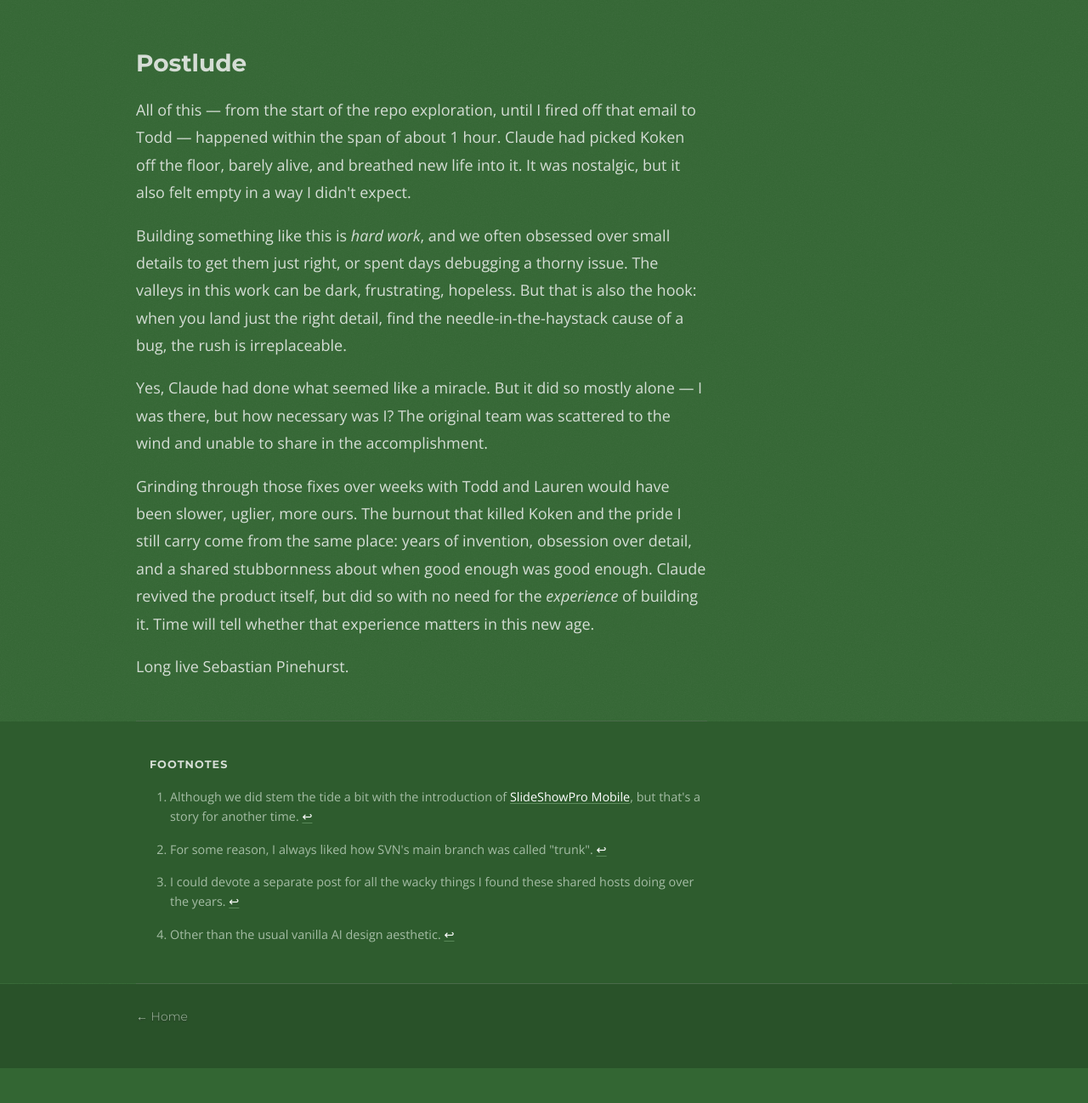
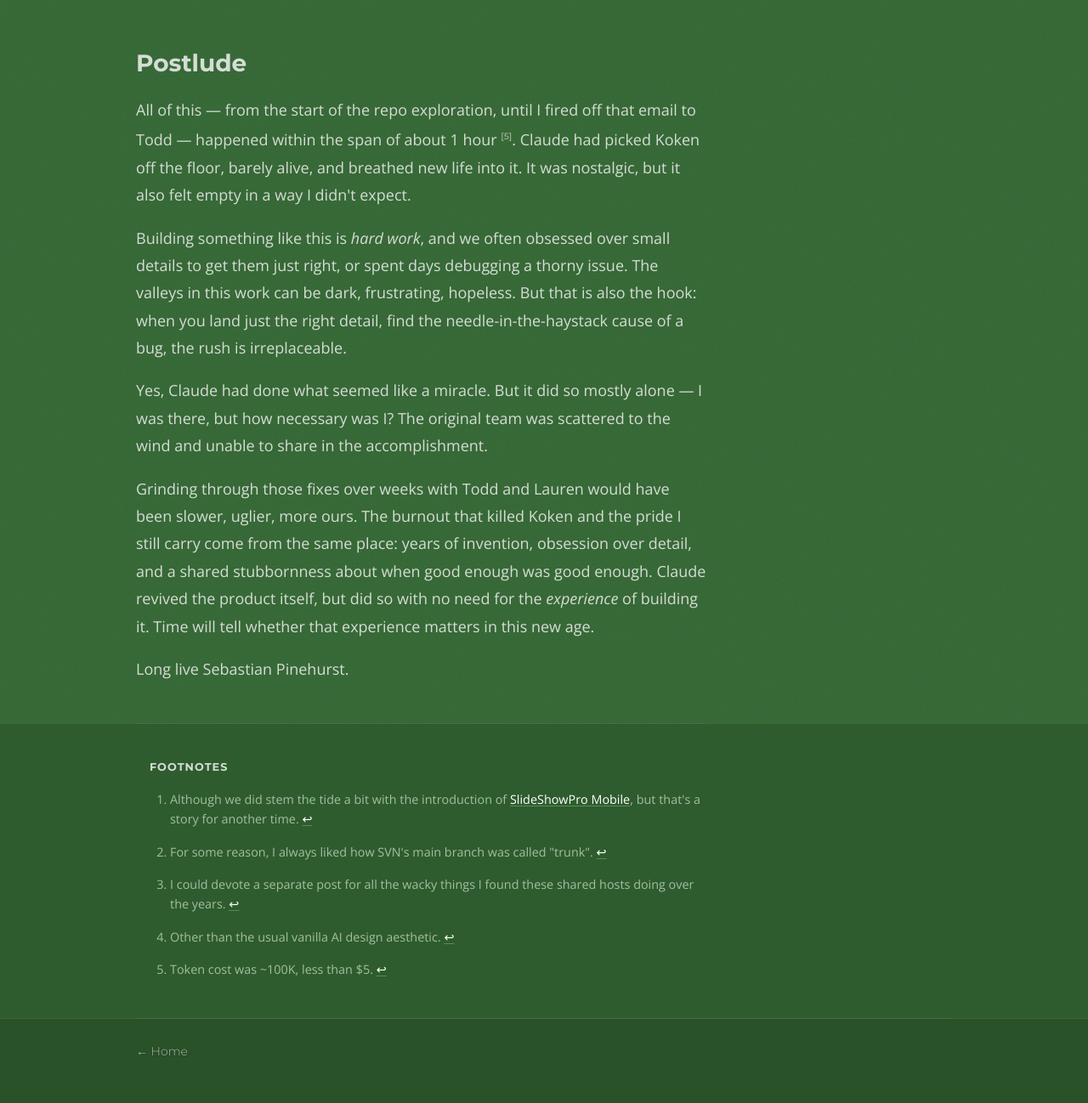
Before and after one commit to bradleyboy/bradleyboy.github.io, an Eleventy site: page src/writings/reviving-koken.md in a window 1280 px wide. Shown: the part 6972-8270 px from the top of the page at 85% size. Before the commit the page ends 8229 px from the top, so only its background shows below. Built offline with nearby package versions, Linux system fonts and the light colour scheme; Eleventy itself is replaced by a stand-in of ours; files that its build step writes are made by us from their sources.

Commit message:
add tokens footnote

```diff
--- a/src/writings/reviving-koken.md
+++ b/src/writings/reviving-koken.md
@@ -179,7 +179,9 @@ I spent what felt like another hour clicking around and rediscovering Koken. Nos
 
 ## Postlude
 
-All of this — from the start of the repo exploration, until I fired off that email to Todd — happened within the span of about 1 hour. Claude had picked Koken off the floor, barely alive, and breathed new life into it. It was nostalgic, but it also felt empty in a way I didn't expect.
+All of this — from the start of the repo exploration, until I fired off that email to Todd — happened within the span of about 1 hour [^5]. Claude had picked Koken off the floor, barely alive, and breathed new life into it. It was nostalgic, but it also felt empty in a way I didn't expect.
+
+[^5]: Token cost was ~100K, less than $5.
 
 Building something like this is _hard work_, and we often obsessed over small details to get them just right, or spent days debugging a thorny issue. The valleys in this work can be dark, frustrating, hopeless. But that is also the hook: when you land just the right detail, find the needle-in-the-haystack cause of a bug, the rush is irreplaceable.
 
```
